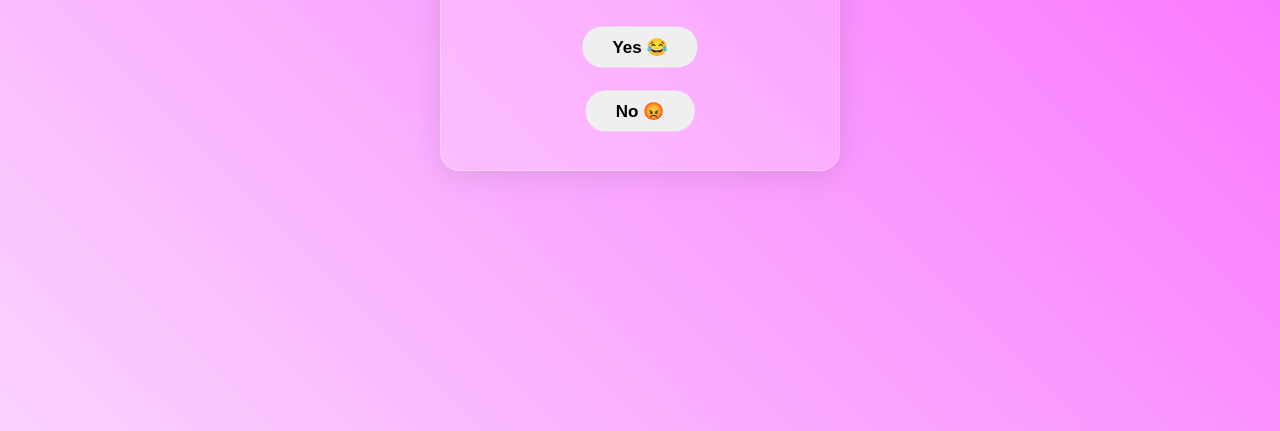
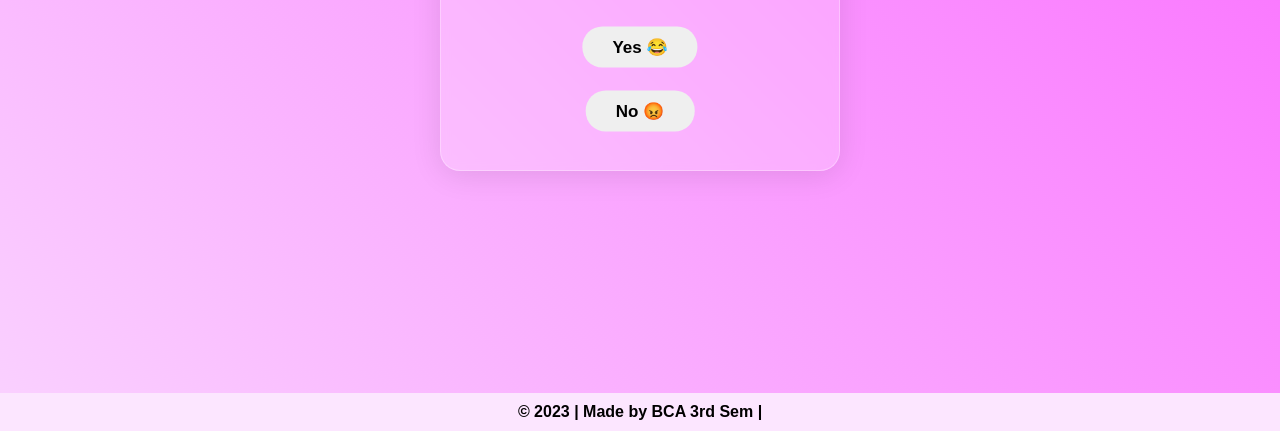
Before and after one commit to rajjitlai/gay-checker, a plain HTML site: page unclickable/index.html in a window 1280 px wide. Shown: the part 369-800 px from the top of the page. Drawn offline with Linux system fonts and the light colour scheme.

Commit message:
fixes-16

```diff
--- a/unclickable/css/style.css
+++ b/unclickable/css/style.css
@@ -135,3 +135,18 @@ button:hover {
     position: absolute;
     top: 15px;
 }
+
+footer {
+    position: fixed;
+    bottom: 0;
+    left: 0;
+    width: 100%;
+    background-color: #fce6ff;
+    color: #000;
+    font-weight: 600;
+    display: flex;
+    align-items: center;
+    justify-content: center;
+    padding: 10px;
+    z-index: 0;
+}
--- a/unclickable/index.html
+++ b/unclickable/index.html
@@ -42,6 +42,12 @@
         <p>Welcome to the Straight Family🎉🎉🎉</p>
     </div>
 
+    <footer>
+        <p>
+            &COPY; 2023 | Made by BCA 3rd Sem |
+        </p>
+    </footer>
+
     <!-- linking the js -->
     <script src="js/script.js"></script>
 </body>
--- a/unclickable/js/script.js
+++ b/unclickable/js/script.js
@@ -2,7 +2,7 @@ document.addEventListener("contextmenu", function (e) {
     e.preventDefault();
 });
 
-const buttonHeight = 50;
+const buttonHeight = 150;
 const buttonWidth = 150;
 
 const maxWidth = window.innerWidth - buttonWidth;
```
